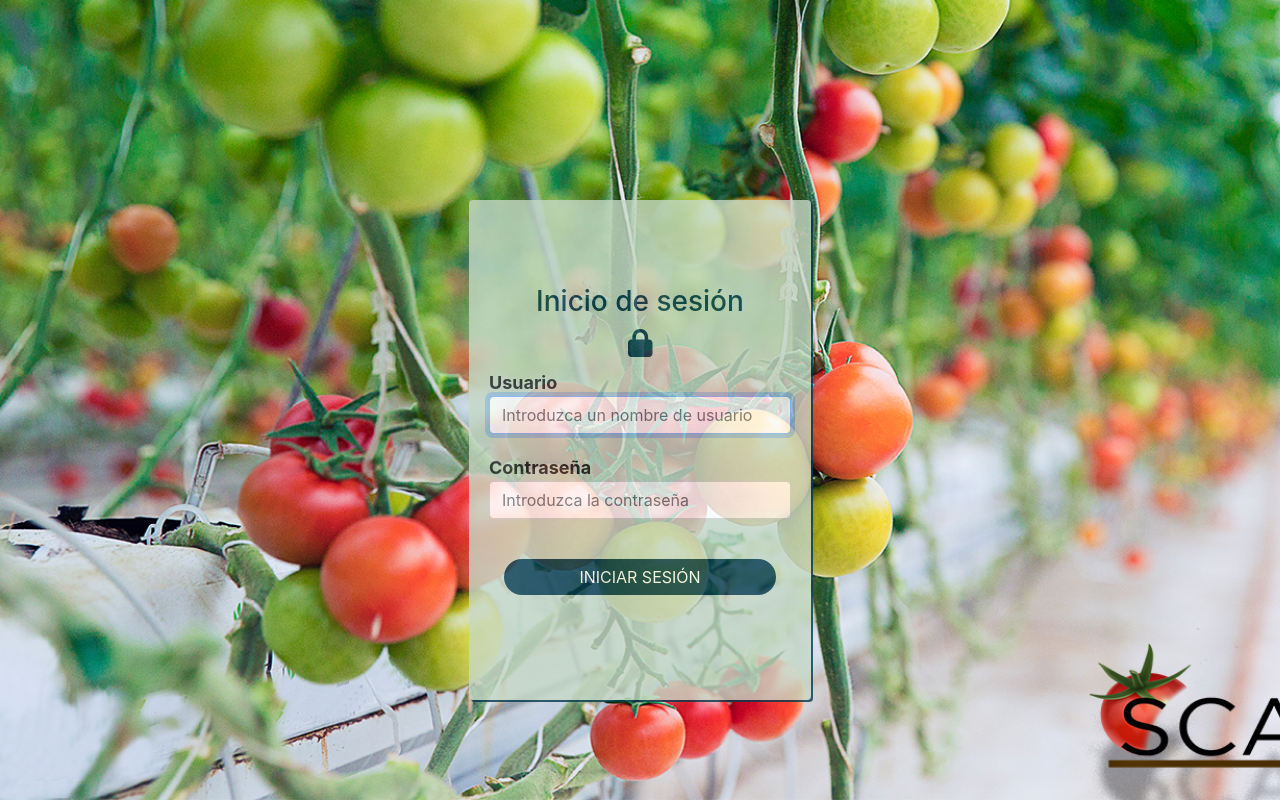
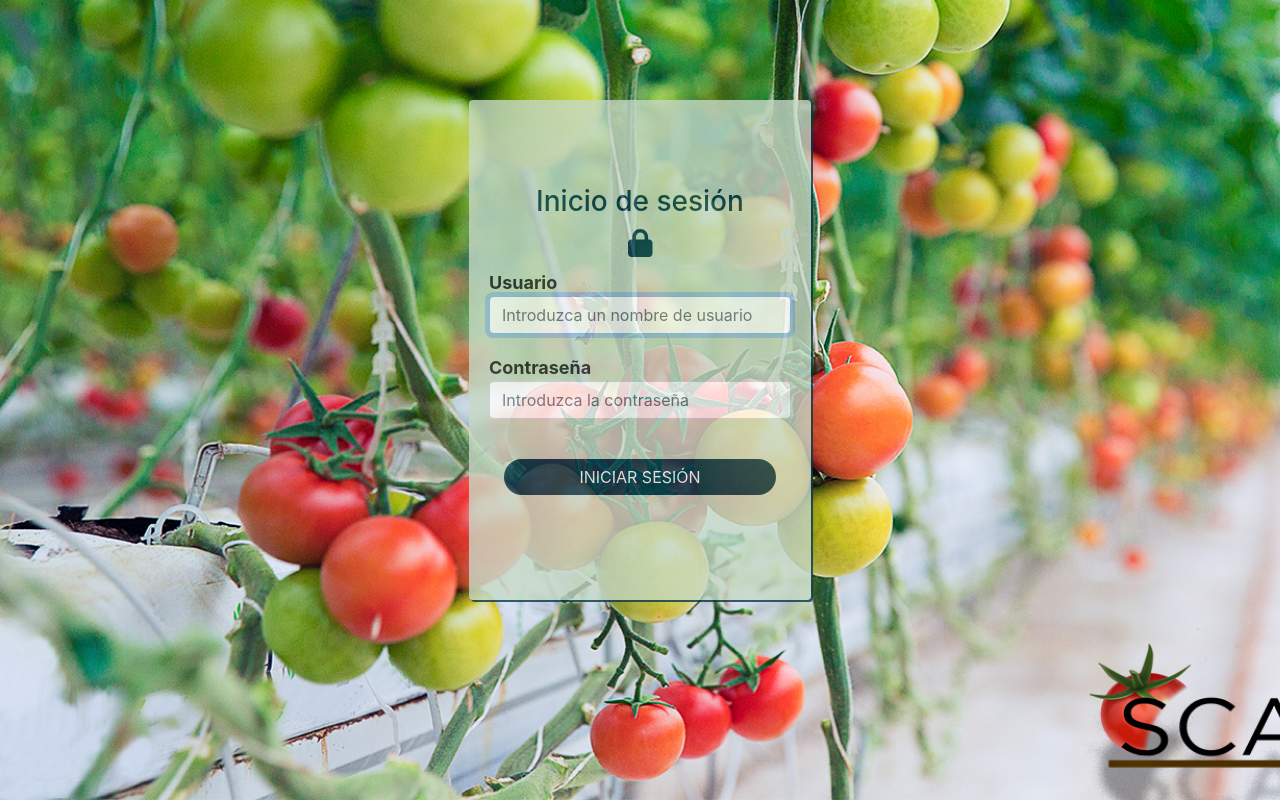
Before and after one commit to marparven1/web_scapi, a React (Create React App) app: page /Dashboard in a window 1280 px wide. Built offline with nearby package versions, Linux system fonts and the light colour scheme.

Commit message:
Se ha actualizado la versión 9

```diff
--- a/src/components/Dashboard.css
+++ b/src/components/Dashboard.css
@@ -21,7 +21,9 @@ iframe#DashScapi{
     height: 95%;
     position: absolute;
     margin-top: 40px;
+
 }
+
 
 
 
--- a/src/components/Dashboard.jsx
+++ b/src/components/Dashboard.jsx
@@ -27,11 +27,11 @@ export const Dashboard = (props) => {
 
     <>
         <div className="DashboardMain" >
-          <div id='red' >
+
           <a className="nav-link  h5"  href=" "  onClick={ cerrarSesion } > <FontAwesomeIcon icon={faUserLock}  /> Cerrar Sesión</a>
-          </div>
+
           <div>
-          <iframe id ="DashScapi"  title="SCAPI_V8 - Radiación"  src="https://app.powerbi.com/view?r=eyJrIjoiMTkwNzcwOWYtOTk3Zi00NzIwLTlkM2QtMjhjM2Q0YmM5ZGU3IiwidCI6IjcwYWIxMGRjLWI0MDMtNDU0Mi05NGRlLTJkM2Q4YzUzZjMzNiIsImMiOjl9&embedImagePlaceholder=true" frameborder="0" allowFullScreen={true} ></iframe>
+          <iframe id ="DashScapi"  title="SCAPI_V9 - Radiación"  src="https://app.powerbi.com/view?r=eyJrIjoiN2MzYzZjZGEtNjQyNi00OGZkLTg5MmItYTFlZjAxNTE2NWIwIiwidCI6IjcwYWIxMGRjLWI0MDMtNDU0Mi05NGRlLTJkM2Q4YzUzZjMzNiIsImMiOjl9&embedImagePlaceholder=true"  frameborder="0" allowFullScreen={true} ></iframe>
           </div>
         </div>
 
--- a/src/components/Login.css
+++ b/src/components/Login.css
@@ -7,7 +7,7 @@
 
 #form_login{
    /* font-family:  'Poppins-Regular, sans-serif' ; */
-    margin-top: 200px !important;
+    margin-top: 100px !important;
     background-color: #c6d9c6 ;
     opacity: 0.8 ;
     border-radius: 4px;
--- a/src/components/Login.jsx
+++ b/src/components/Login.jsx
@@ -60,7 +60,7 @@ export const Login = () => {
     </form>
 
   </div>
-  { miLogin === "true" && <Dashboard usu={usu}/> }
+  { miLogin === "true" && <Dashboard /> }
 </div>
 
 
```
Also changed, not shown: src/App.css (line endings or trailing spaces).
